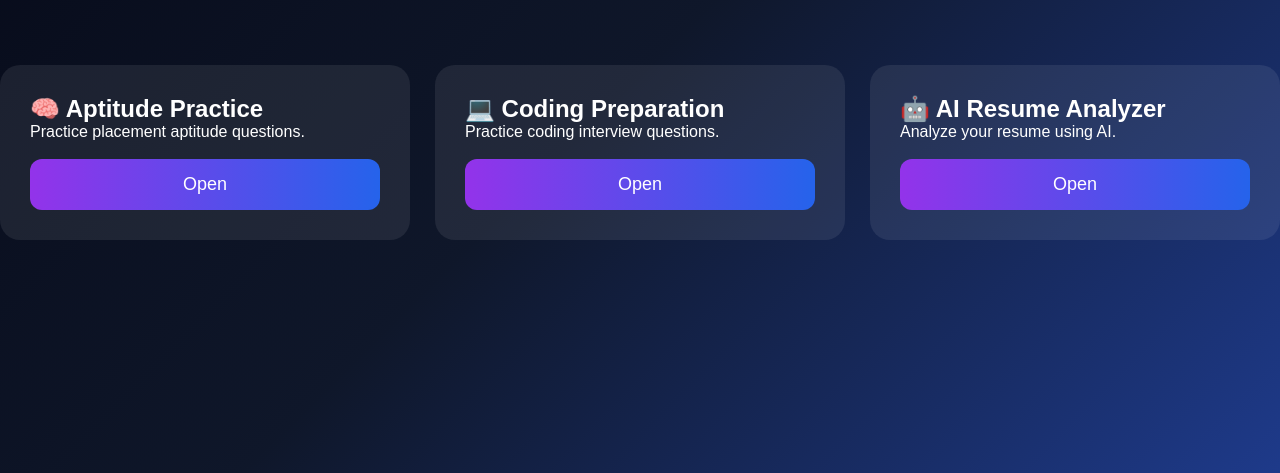
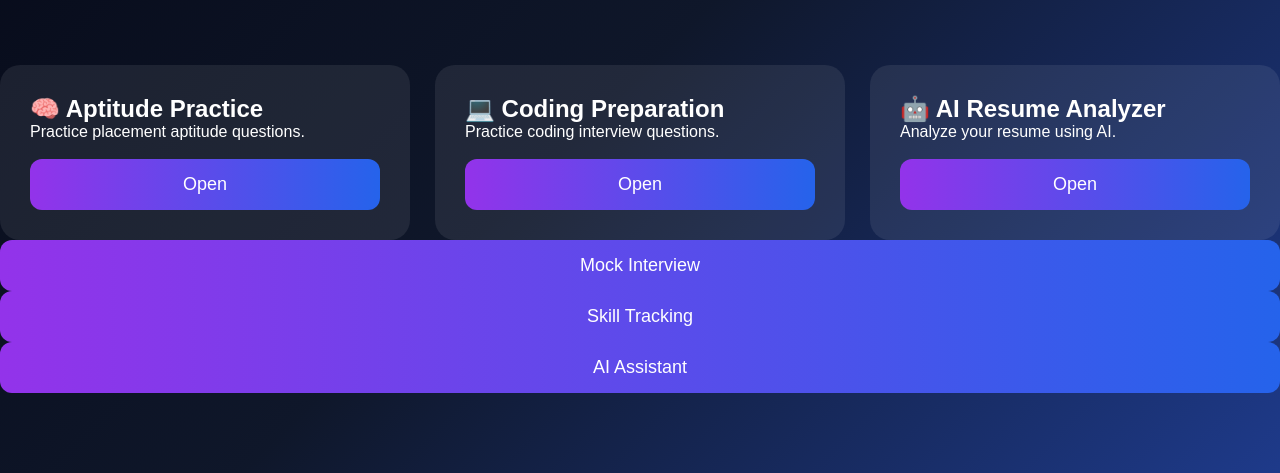
Before and after one commit to riteshml0211-cpu/smart-placement-platform, a Flask app: page /dashboard in a window 1280 px wide. Shown: the part 327-800 px from the top of the page. Run offline with Flask 3, Linux system fonts and the light colour scheme; the visitor is signed in with stand-in values (Sample User, id 1); some libraries are stand-ins or nearby versions.

Commit message:
Update dashboard.html

```diff
--- a/templates/dashboard.html
+++ b/templates/dashboard.html
@@ -93,3 +93,14 @@
 </div>
 </body>
 </html>
+<a href="/mock-interview">
+<button>Mock Interview</button>
+</a>
+
+<a href="/skills">
+<button>Skill Tracking</button>
+</a>
+
+<a href="/assistant">
+<button>AI Assistant</button>
+</a>
```
